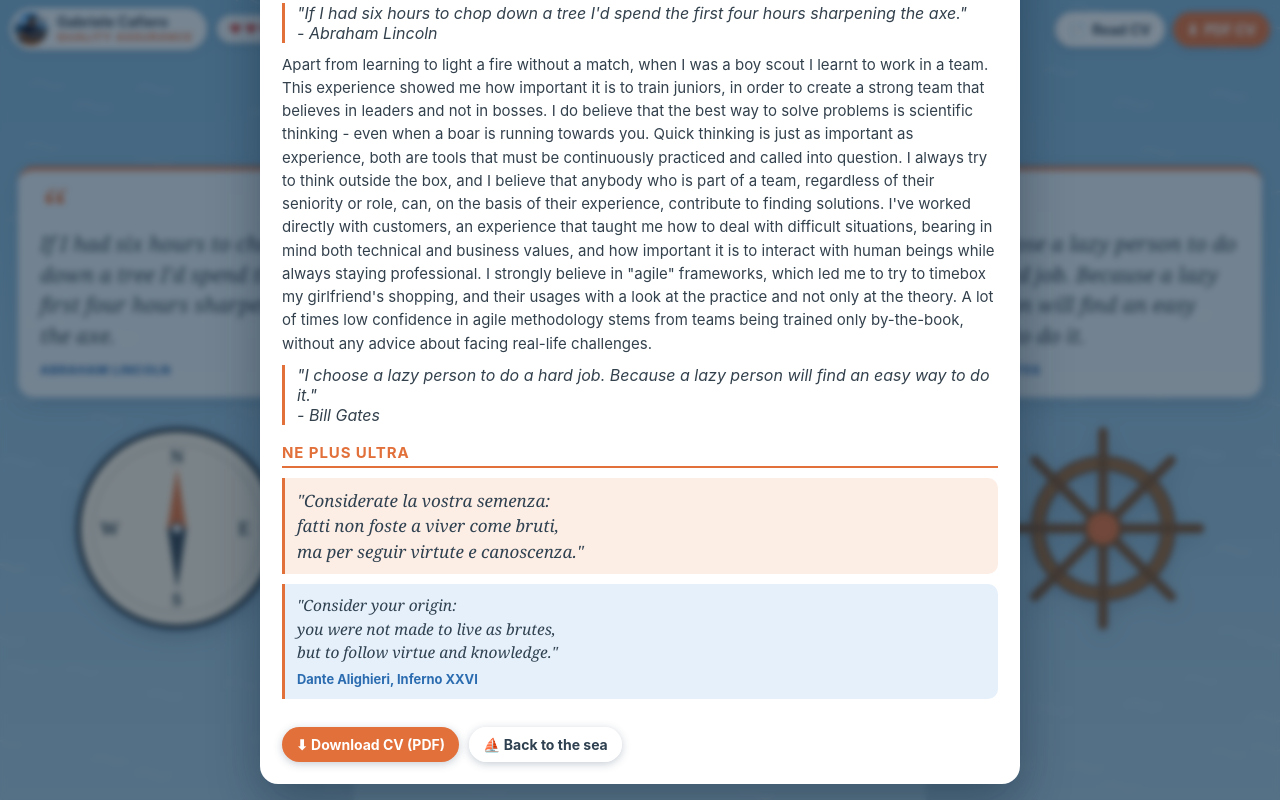
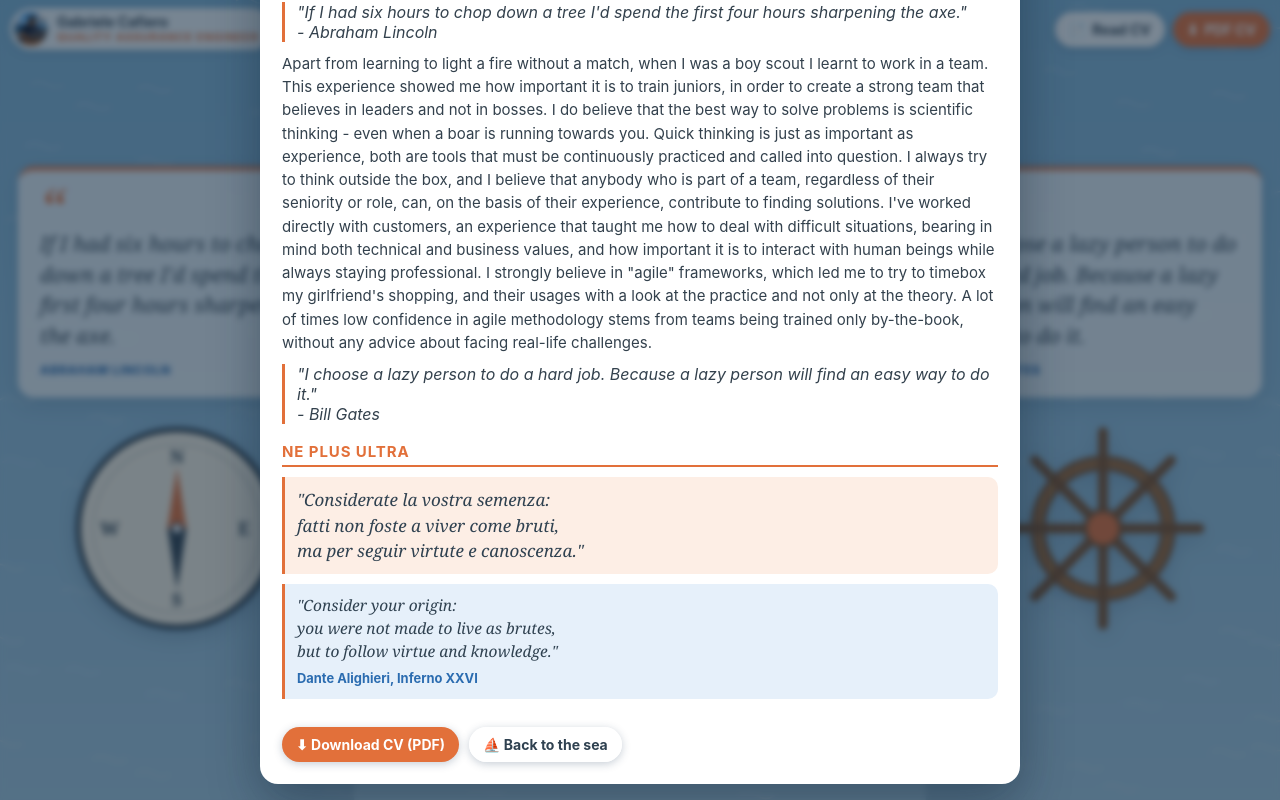
Before and after one commit to falax-io/cv, a plain HTML site: page index.html in a window 1280 px wide. Both pictures are taken after a click on the button "📄 Just read the CV". Drawn offline with Linux system fonts and the light colour scheme; animation ran at ten frames a second.

Commit message:
Update index.html

```diff
--- a/index.html
+++ b/index.html
@@ -4,9 +4,9 @@
 <meta charset="utf-8">
 <meta name="viewport" content="width=device-width,initial-scale=1,viewport-fit=cover">
 <title>Gabriele Cafiero - CV Voyage</title>
-<meta name="description" content="Gabriele Cafiero, Quality Assurance. Sail through my career, island by island, avoiding rocks and storm waves.">
+<meta name="description" content="Gabriele Cafiero, Quality Assurance Engineer. Sail through my career, island by island, avoiding rocks and storm waves.">
 <meta property="og:title" content="Gabriele Cafiero - CV Voyage">
-<meta property="og:description" content="Sail through my career, island by island. Quality Assurance, Test Automation & AI.">
+<meta property="og:description" content="Sail through my career, island by island. Quality Assurance Engineer, Test Automation & AI.">
 <meta property="og:image" content="avatar.png">
 <meta name="theme-color" content="#9ec9e8">
 <link rel="icon" href="avatar.png">
@@ -123,7 +123,7 @@
 <header id="bar">
   <div class="brand">
     <img src="avatar.png" alt="Gabriele Cafiero">
-    <div><strong>Gabriele Cafiero</strong><small>Quality Assurance</small></div>
+    <div><strong>Gabriele Cafiero</strong><small>Quality Assurance Engineer</small></div>
   </div>
   <div class="hud" aria-live="polite"><span id="hearts" aria-label="Hull"></span><span id="prog"></span></div>
   <nav class="actions">
@@ -213,6 +213,10 @@
     c1:'#d96a45', c2:'#b94e30',
     html:`<p>At Generali I work as <b>Test Automation &amp; AI Architect</b>, setting the guidelines for a <b>centralized framework</b> that everyone can easily use and update. I <b>leveraged AI to automate</b> processes that were expensive in terms of human and economic cost.</p>
           <p>I have presented the project and the product I worked on a significant number of times, even in front of <b>hundreds of colleagues</b>. I support colleagues with their technical difficulties, always trying to automate the process so that I don't become a bottleneck, but rather an <b>enabler and facilitator</b> of their daily work.</p>` },
+  { key:'istqb', kind:'side', cert:true, x:330, y:-3600, r:44, emoji:'🎓', name:'ISTQB Foundation', range:'Side route · July 14, 2024', year:'2024',
+    role:'Certified Tester Foundation Level (CTFL v4.0)', box:'blue', boxTitle:'Certifications',
+    c1:'#8f9de0', c2:'#6a79c4',
+    html:`<p><img src="cv-source/istqb-ctfl-4-logo.jpg" alt="ISTQB CTFL 4.0 logo" width="72" height="72" style="float:right;margin:0 0 6px 12px;border-radius:8px"><b>ISTQB® Certified Tester Foundation Level (CTFL 4.0)</b>, issued on <b>July 14, 2024</b>.</p>` },
   { key:'sailing', kind:'side', x:70, y:-3860, r:44, emoji:'⛵', name:'Sailing', range:'Side route · 2026', year:'2026',
     role:'Hobbies & passions', box:'acc', boxTitle:'Hobbies & passions',
     c1:'#f1a56b', c2:'#d9803f',
@@ -342,7 +346,7 @@
       <img class="intro-avatar" src="avatar.png" alt="Gabriele Cafiero">
       <div class="kicker">Interactive CV</div>
       <h2>Gabriele Cafiero</h2>
-      <p class="role">Quality Assurance</p>
+      <p class="role">Quality Assurance Engineer</p>
       <p class="meta">Torino (TO) · born 1991 · open to full remote</p>
     </div>
     <div class="body">
@@ -383,7 +387,8 @@
 
 function openRead(){
   const exp = STOPS.filter(s => s.kind === 'main' && s.key !== 'ambition').slice().reverse();
-  const side = STOPS.filter(s => s.kind === 'side');
+  const side = STOPS.filter(s => s.kind === 'side' && !s.cert);
+  const certs = STOPS.filter(s => s.cert);
   const amb = STOPS.find(s => s.key === 'ambition');
   readpanel.innerHTML = `
   <div class="sheet" role="document">
@@ -391,7 +396,7 @@
       <img src="avatar.png" alt="Gabriele Cafiero">
       <div>
         <h1>Gabriele Cafiero</h1>
-        <div class="sub">Quality Assurance</div>
+        <div class="sub">Quality Assurance Engineer</div>
         <div class="contact">
           <a href="tel:${LINKS.tel.replace(/\s/g,'')}">${LINKS.tel}</a> ·
           <a href="mailto:${LINKS.mail}">${LINKS.mail}</a><br>
@@ -404,6 +409,7 @@
       <h3>Job experience</h3>
       ${exp.map(s => `<h4>${s.name} | ${s.range}</h4>${s.html}`).join('')}
       <div class="box blue"><h3 style="margin-top:0;color:var(--blue);border-color:var(--blue)">Ambition</h3>${amb.html}</div>
+      ${certs.length ? `<div class="box blue"><h3 style="margin-top:0;color:var(--blue);border-color:var(--blue)">Certifications</h3>${certs.map(s => s.html).join('')}</div>` : ''}
       <div class="box acc"><h3 style="margin-top:0">Hobbies &amp; passions</h3>${side.map(s => s.html).join('')}</div>
       <h3>About me</h3>
       ${ABOUT.map(p => p.startsWith('<') ? p : `<p>${p}</p>`).join('')}
```
